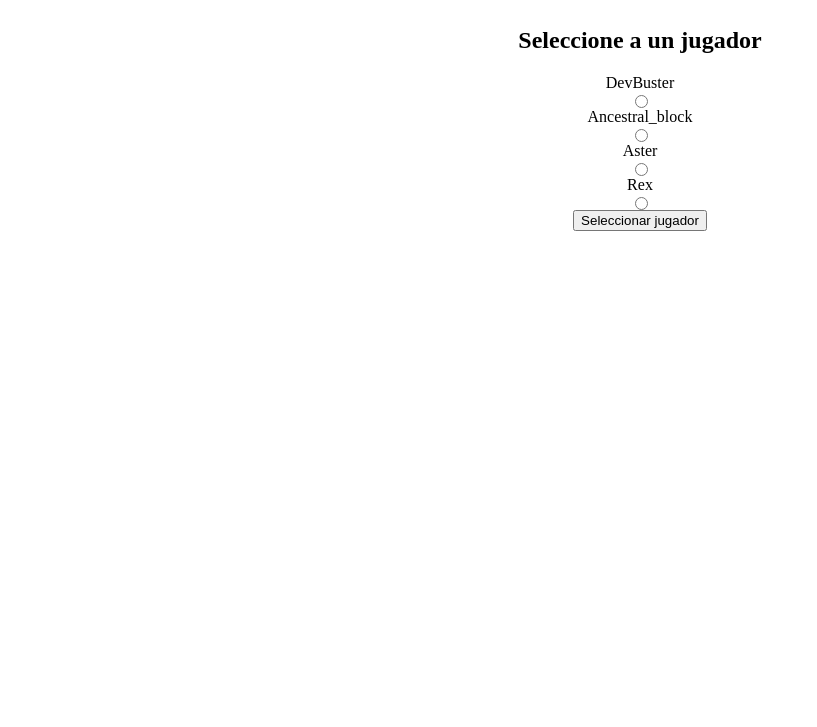
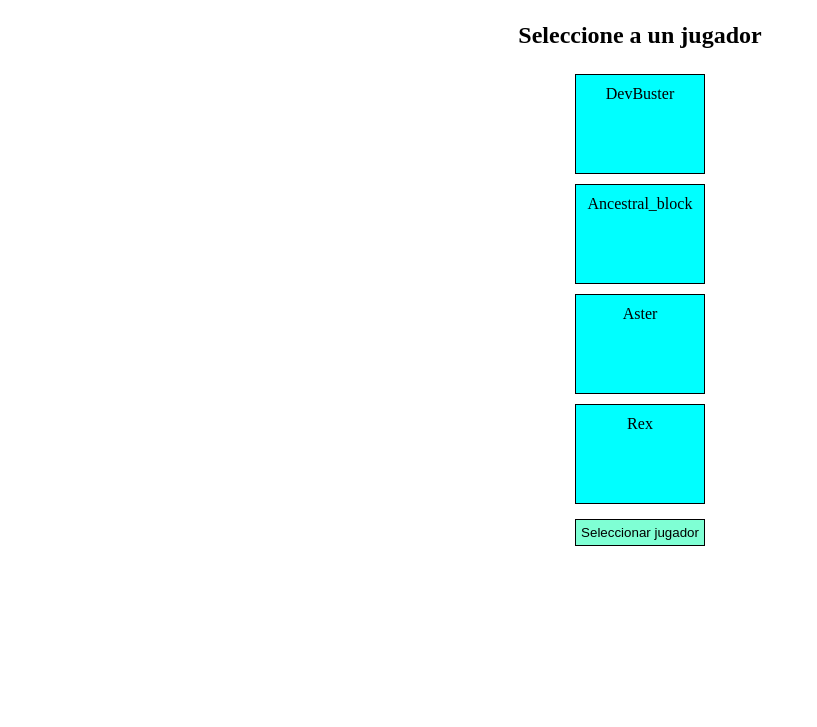
Before and after one commit to DevBuster/VideoJuegos-Dev, a plain HTML site: page index.html in a window 1280 px wide. Shown: the part 73-800 px from the top of the page, without its empty margins (0-817 px from the left). Drawn offline with Linux system fonts and the light colour scheme.

Commit message:
modelo de caja

```diff
--- a/css/index.css
+++ b/css/index.css
@@ -2,4 +2,28 @@
     display: flex;
     flex-flow: column;
     align-items: center;
+    text-align: center;
 }
+
+.tarjeta-jugador {
+    width: 130px;
+    height: 100px;
+    padding: 10px;
+    margin: 5px;
+    box-sizing: border-box;
+    background-color: aqua;
+    text-align: center;
+    border: 1px solid black;
+}
+
+.boton-seleccionar-jugador{
+    background-color: aquamarine;
+    padding: 5px;
+    margin: 10px;
+    border: 1px solid black;
+    box-sizing: border-box;
+}
+
+input {
+    display: none;
+}
--- a/index.html
+++ b/index.html
@@ -16,10 +16,9 @@
 
     <main>
 
-        <h1 class="h1-titulo">RPG'Dev</h1>
-
         <!-- secciones para elegir jugador -->
         <section id="section-seleccionar-jugador">
+            <h1>RPG'Dev</h1>
 
             <h2>Seleccione a un jugador</h2>
 
@@ -29,19 +28,19 @@
             en la etiqueta "label" el atributo "for" permite vincular o apuntar a otra etiqueta donde el "id"
             de esa etiqueta debe coicindir con el atributo "for" de la etiqueta "label"
         -->
-            <label for="input-radio-jugador-devbuster">DevBuster</label>
+            <label class="tarjeta-jugador" for="input-radio-jugador-devbuster">DevBuster</label>
             <input type="radio" name="jugadores" id="input-radio-jugador-devbuster">
 
-            <label for="input-radio-jugador-ancestralblock">Ancestral_block</label>
+            <label class="tarjeta-jugador" for="input-radio-jugador-ancestralblock">Ancestral_block</label>
             <input type="radio" name="jugadores" id="input-radio-jugador-ancestralblock">
 
-            <label for="input-radio-jugador-aster">Aster</label>
+            <label class="tarjeta-jugador" for="input-radio-jugador-aster">Aster</label>
             <input type="radio" name="jugadores" id="input-radio-jugador-aster">
 
-            <label for="input-radio-jugador-rex">Rex</label>
+            <label class="tarjeta-jugador" for="input-radio-jugador-rex">Rex</label>
             <input type="radio" name="jugadores" id="input-radio-jugador-rex">
 
-            <button type="button" id="boton-seleccionar-jugador">Seleccionar jugador</button>
+            <button class="boton-seleccionar-jugador" type="button" id="boton-seleccionar-jugador">Seleccionar jugador</button>
 
         </section>
 
```
